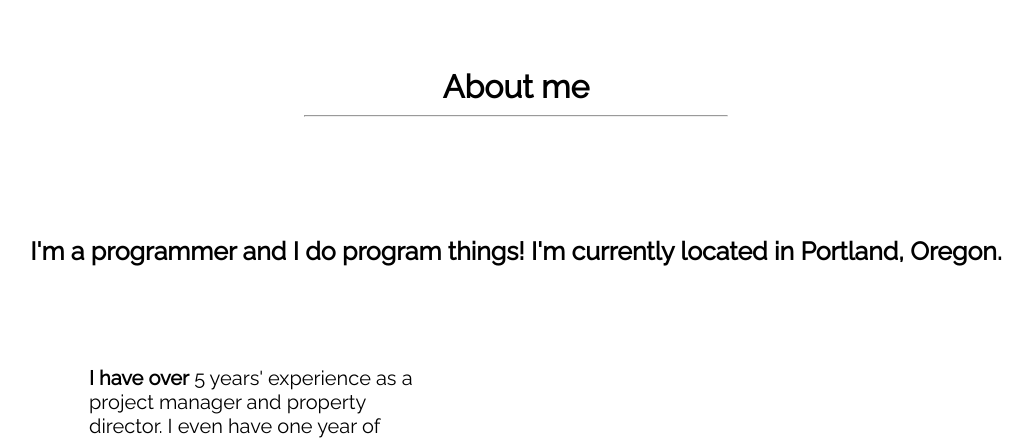
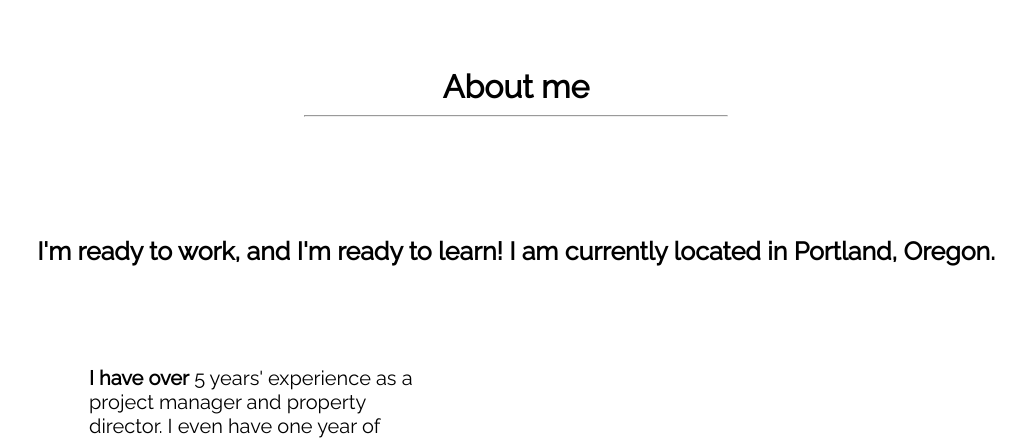
Before and after one commit to mrdlesniak/mrdlesniak.github.io, a Django app: page / in a window 1280 px wide. Shown: the part 251-690 px from the top of the page, without its empty margins (124-1157 px from the left). Run offline with Django 3.2, Linux system fonts and the light colour scheme; some web fonts are replaced.

Commit message:
changed tagline

```diff
--- a/portfolio/templates/portfolio/index.html
+++ b/portfolio/templates/portfolio/index.html
@@ -9,7 +9,7 @@
     <br>
 
     <div class="flexboxes">
-        <h3>I'm a programmer and I do program things! I'm currently located in Portland, Oregon.</h3>
+        <h3>I'm ready to work, and I'm ready to learn! I am currently located in Portland, Oregon.</h3>
     </div>
     <div class="about">
         <div class="text">
```
